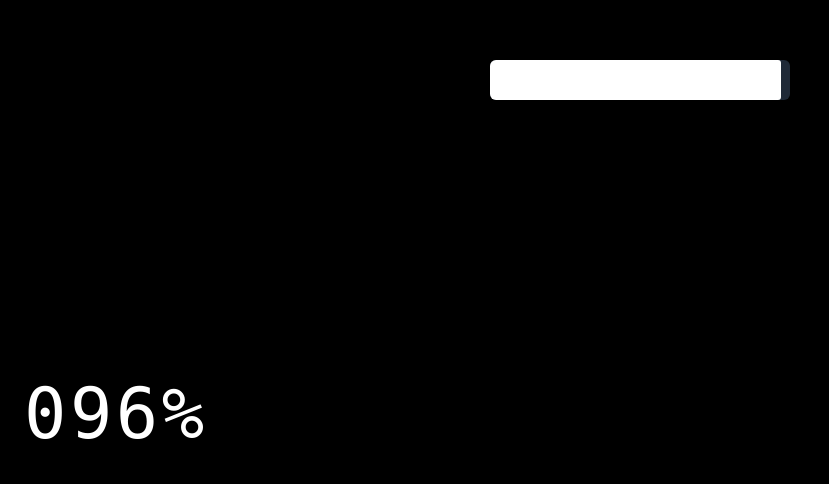
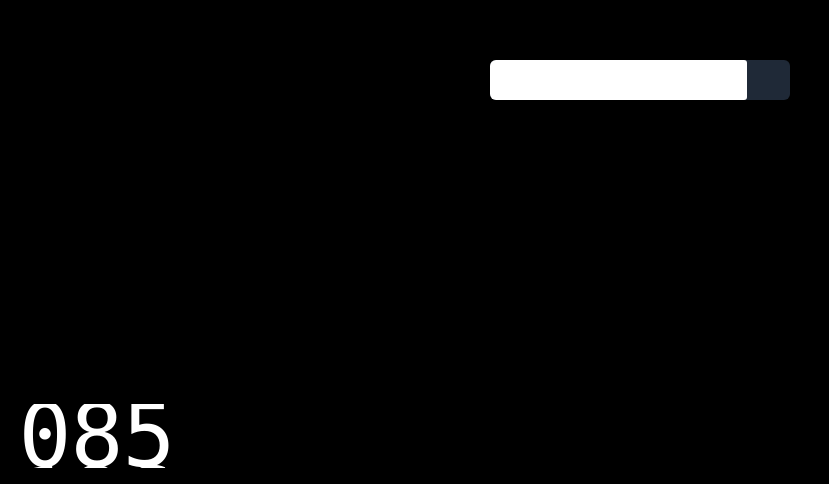
Before and after one commit to o1-spec/portfolio-revamp, a Next.js app: page / in a window 1280 px wide. Shown: the part 316-800 px from the top of the page, without its empty margins (0-829 px from the left). Built offline with nearby package versions, Linux system fonts and the light colour scheme.

Commit message:
finished loader

```diff
--- /dev/null
+++ b/components/AnimatedCounter.jsx
@@ -0,0 +1,43 @@
+import React from "react";
+
+function AnimatedCounter({ value }) {
+  const padded = String(value).padStart(3, "0").split("");
+
+  return (
+    <div className="flex space-x-1">
+      {padded.map((digit, idx) => (
+        <DigitColumn key={idx} digit={digit} />
+      ))}
+      <span className="text-white text-[4rem] font-light"></span>
+    </div>
+  );
+}
+
+function DigitColumn({ digit }) {
+  const digits = Array.from({ length: 10 }, (_, i) => i.toString());
+  return (
+    <div
+      className="relative h-[4rem] w-[3rem] overflow-hidden text-white font-light"
+      style={{
+        fontFamily:
+          'ui-monospace, SFMono-Regular, "SF Mono", Monaco, Consolas, monospace',
+      }}
+    >
+      <div
+        className="transition-transform duration-300 ease-out"
+        style={{ transform: `translateY(-${parseInt(digit) * 4}rem)` }}
+      >
+        {digits.map((d) => (
+          <div
+            key={d}
+            className="h-[4rem] flex items-center tracking-[6px] justify-center text-[5.5rem]"
+          >
+            {d}
+          </div>
+        ))}
+      </div>
+    </div>
+  );
+}
+
+export default AnimatedCounter;
--- a/components/PortfolioLoader.jsx
+++ b/components/PortfolioLoader.jsx
@@ -1,4 +1,5 @@
 import { useState, useEffect } from "react";
+import AnimatedCounter from "./AnimatedCounter";
 
 export default function PortfolioLoader({ onComplete }) {
   const [progress, setProgress] = useState(0);
@@ -118,17 +119,8 @@ export default function PortfolioLoader({ onComplete }) {
         </div>
       )}
 
-      <div
-        className="absolute bottom-4 left-6 text-white"
-        style={{
-          fontSize: "4.4rem",
-          fontWeight: "200",
-          fontFamily:
-            'ui-monospace, SFMono-Regular, "SF Mono", Monaco, Consolas, monospace',
-          letterSpacing: "0.05em",
-        }}
-      >
-        {String(Math.floor(progress)).padStart(3, "0")}%
+      <div className="absolute bottom-4 left-6">
+        <AnimatedCounter value={Math.floor(progress)} />
       </div>
 
       <style jsx>{`
```
